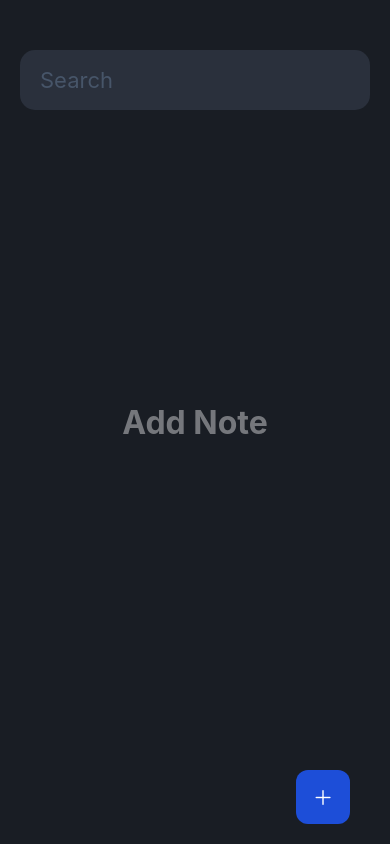
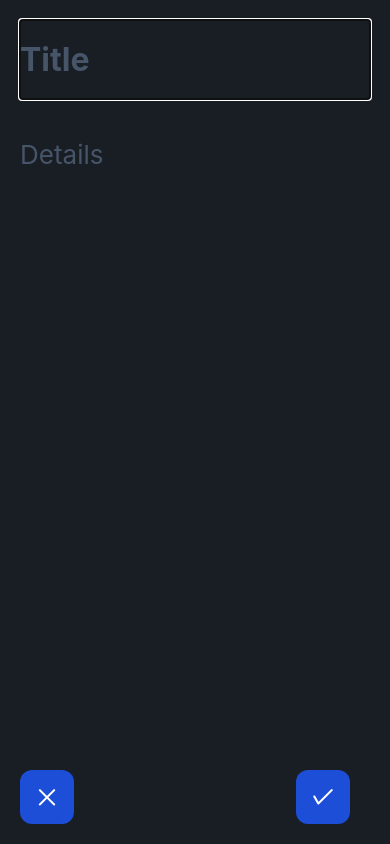
Before and after one commit to hasan-naim/noteTaker-react-native, a React Native app: screen / in a window 390 px wide. Built offline with nearby package versions, Linux system fonts and the light colour scheme.

Commit message:
modal is designed

```diff
--- a/App.js
+++ b/App.js
@@ -8,15 +8,16 @@ import NoteScreen from "./app/screens/NoteScreen";
 
 export default function App() {
   const [user, setUser] = useState({});
-
+  const loadData = async () => {
+    const result = await AsyncStorage.getItem("user");
+    if (result) {
+      const gotUser = await JSON.parse(result);
+      setUser(gotUser);
+    }
+  };
   useEffect(() => {
-    async function loadData() {
-      const result = await AsyncStorage.getItem("user");
-      setUser(result);
-    }
     loadData();
   }, []);
-
   return <NoteScreen user={user}></NoteScreen>;
 }
 
--- a/app/components/Button.js
+++ b/app/components/Button.js
@@ -3,12 +3,22 @@ import React from "react";
 import { AntDesign } from "@expo/vector-icons";
 import colors from "../misc/colors";
 
-export default function Button({ name, style, color, size, handleSubmit }) {
+export default function Button({
+  name,
+  styleContainer,
+  color,
+  size,
+  handleSubmit,
+  style,
+}) {
   return (
-    <View style={styles.container} onPress={handleSubmit}>
+    <View
+      style={[styles.container, { ...styleContainer }]}
+      onPress={handleSubmit}
+    >
       <AntDesign
         name={name}
-        size={size || 96}
+        size={size || 26}
         color={color || colors.White}
         style={[styles.icon, { ...style }]}
       />
@@ -31,7 +41,6 @@ const styles = StyleSheet.create({
     elevation: 10,
   },
   icon: {
-    fontSize: 20,
-    fontWeight: "bold",
+    fontWeight: "900",
   },
 });
--- /dev/null
+++ b/app/components/NoteInputModal.js
@@ -0,0 +1,96 @@
+import {
+  Keyboard,
+  Modal,
+  StatusBar,
+  StyleSheet,
+  Text,
+  TextInput,
+  TouchableWithoutFeedback,
+  View,
+} from "react-native";
+import React, { useEffect, useState } from "react";
+import colors from "../misc/colors";
+import Button from "./Button";
+
+const NoteInputModal = ({ visible }) => {
+  const [title, setTitle] = useState("");
+  const [desc, setDesc] = useState("");
+
+  const handleModalClose = () => {
+    Keyboard.dismiss();
+  };
+
+  const handleChangeText = (text, feild) => {
+    if (feild === "title") {
+      return setTitle(text);
+    }
+    if (feild === "desc") {
+      return setDesc(text);
+    }
+  };
+  console.log(title, desc);
+
+  return (
+    <>
+      <StatusBar hidden />
+      <Modal visible={visible}>
+        <View style={styles.container}>
+          <TextInput
+            style={[styles.input, styles.title]}
+            placeholder="Title"
+            placeholderTextColor={colors.Gray}
+            value={title}
+            onChangeText={(text) => handleChangeText(text, "title")}
+          />
+          <TextInput
+            multiline
+            style={[styles.input, styles.desc]}
+            placeholder="Details"
+            placeholderTextColor={colors.Gray}
+            value={desc}
+            onChangeText={(text) => handleChangeText(text, "desc")}
+          />
+
+          <TouchableWithoutFeedback onPress={handleModalClose}>
+            <View style={[StyleSheet.absoluteFillObject, styles.emptySpace]} />
+          </TouchableWithoutFeedback>
+          <View style={[StyleSheet.absoluteFillObject]}>
+            <Button name={"check"} />
+            <Button name={"close"} styleContainer={styles.closeBtn} />
+          </View>
+        </View>
+      </Modal>
+    </>
+  );
+};
+
+export default NoteInputModal;
+
+const styles = StyleSheet.create({
+  container: {
+    backgroundColor: colors.BodyBg,
+    flex: 1,
+    paddingHorizontal: 20,
+    paddingTop: 20,
+  },
+  input: {},
+  title: {
+    fontSize: 32,
+    fontWeight: "bold",
+    paddingVertical: 20,
+    color: colors.White,
+  },
+  desc: {
+    color: colors.White,
+    paddingVertical: 40,
+    fontSize: 26,
+  },
+
+  emptySpace: {
+    zIndex: -1,
+  },
+
+  closeBtn: {
+    left: 20,
+  },
+});
--- a/app/screens/NoteScreen.js
+++ b/app/screens/NoteScreen.js
@@ -1,17 +1,16 @@
 import { Text, StyleSheet, View, SafeAreaView, TextInput } from "react-native";
 import Button from "../components/Button";
-import React, { Component } from "react";
-import { StatusBar } from "expo-status-bar";
+import React, { Component, useEffect } from "react";
 import colors from "../misc/colors";
 import SearchBar from "../components/SearchBar";
+import NoteInputModal from "../components/NoteInputModal";
 
 export default function NoteScreen({ user }) {
+  console.log(user);
+  useEffect(() => {}, []);
+
   return (
     <>
-      <StatusBar
-        barStyle={"dark-content"}
-        backgroundColor={colors.BodyBg}
-      ></StatusBar>
       <SafeAreaView style={styles.container}>
         <SearchBar />
         <View style={[StyleSheet.absoluteFillObject, styles.emptyHeader]}>
@@ -19,6 +18,7 @@ export default function NoteScreen({ user }) {
           <Button name={"plus"} />
         </View>
       </SafeAreaView>
+      <NoteInputModal visible={true}></NoteInputModal>
     </>
   );
 }
```
